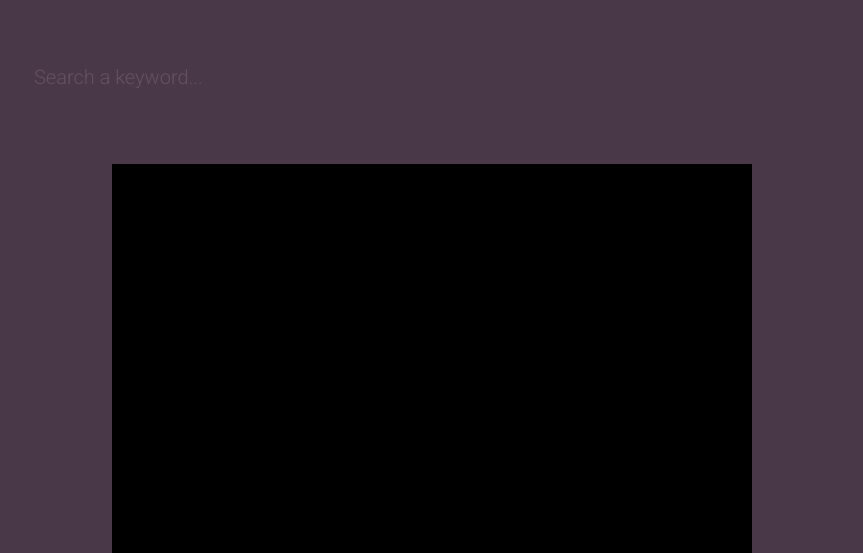
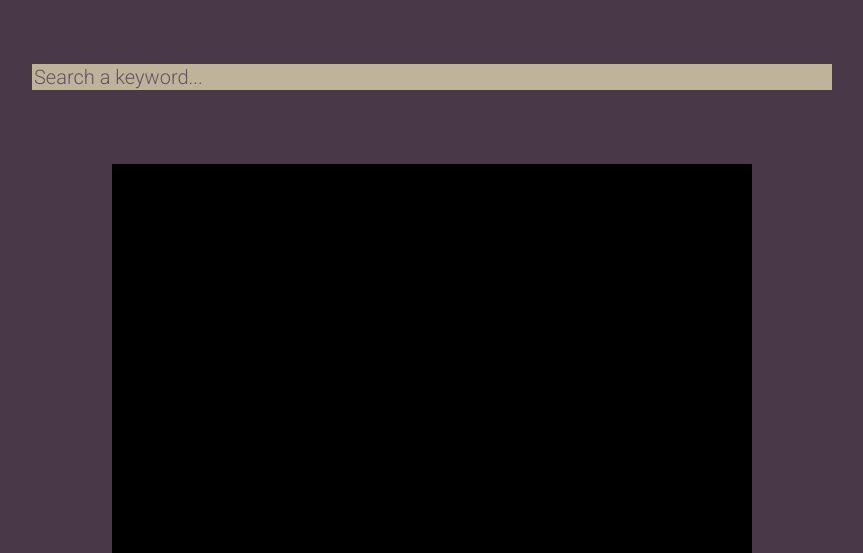
Before and after one commit to jessmchang/yt-instant, a PHP site: page / in a window 1280 px wide. Shown: the top 553 px of the page, without its empty margins (208-1071 px from the left). Run offline with PHP 8.4, Linux system fonts and the light colour scheme; some libraries are stand-ins or nearby versions.

Commit message:
Color switch

```diff
--- a/sass/style.scss
+++ b/sass/style.scss
@@ -42,8 +42,8 @@ body{
 	width: 800px;
 	border: 0px;
 	font-family: $font-stack;
-	background-color: $base-color;
-	color: $accent-color;
+	background-color: $accent-color;
+	color: $base-color;
 	display: block;
 	margin: 5% auto 5% auto;
 }
--- a/stylesheets/style.css
+++ b/stylesheets/style.css
@@ -102,8 +102,8 @@ body {
   width: 800px;
   border: 0px;
   font-family: "Roboto", Trebuchet, sans-serif;
-  background-color: #493848;
-  color: #bfb39b;
+  background-color: #bfb39b;
+  color: #493848;
   display: block;
   margin: 5% auto 5% auto;
 }
```
